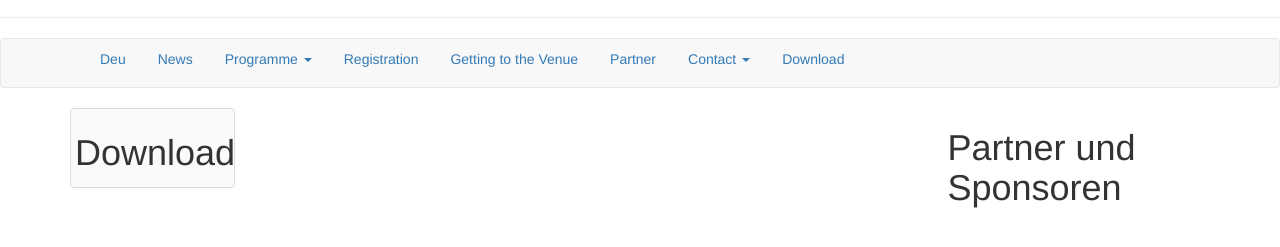
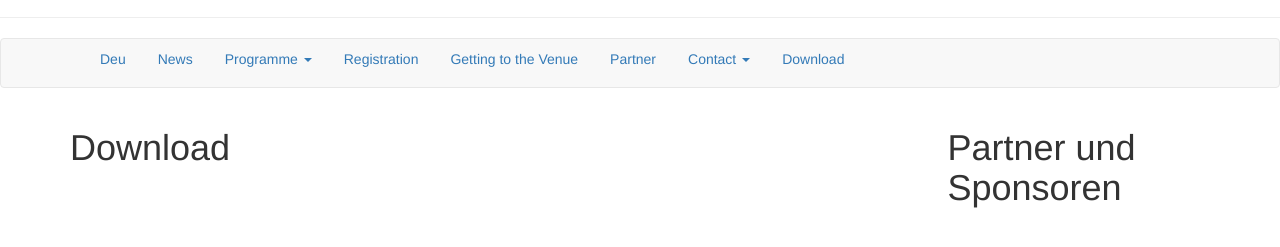
Before and after one commit to susedev/test, a Jekyll site: the page built from download.html, in a window 1280 px wide. Shown: the part 129-376 px from the top of the page. Built offline with Jekyll 4.4.1, drawn with Linux system fonts in a browser that asks for light colours; nearby versions of some CDN libraries.

Commit message:
Update page.html

```diff
--- a/_layouts/page.html
+++ b/_layouts/page.html
@@ -12,7 +12,7 @@ layout: base
 
   <div class="row">
     <div class="col-md-2">
-      <div class="thumbnail" style="background-color: #FAFAFA"; >
+      <div class="nav" >
        <h1>{{ page.title }}</h1>
        </div>
     </div>
```
